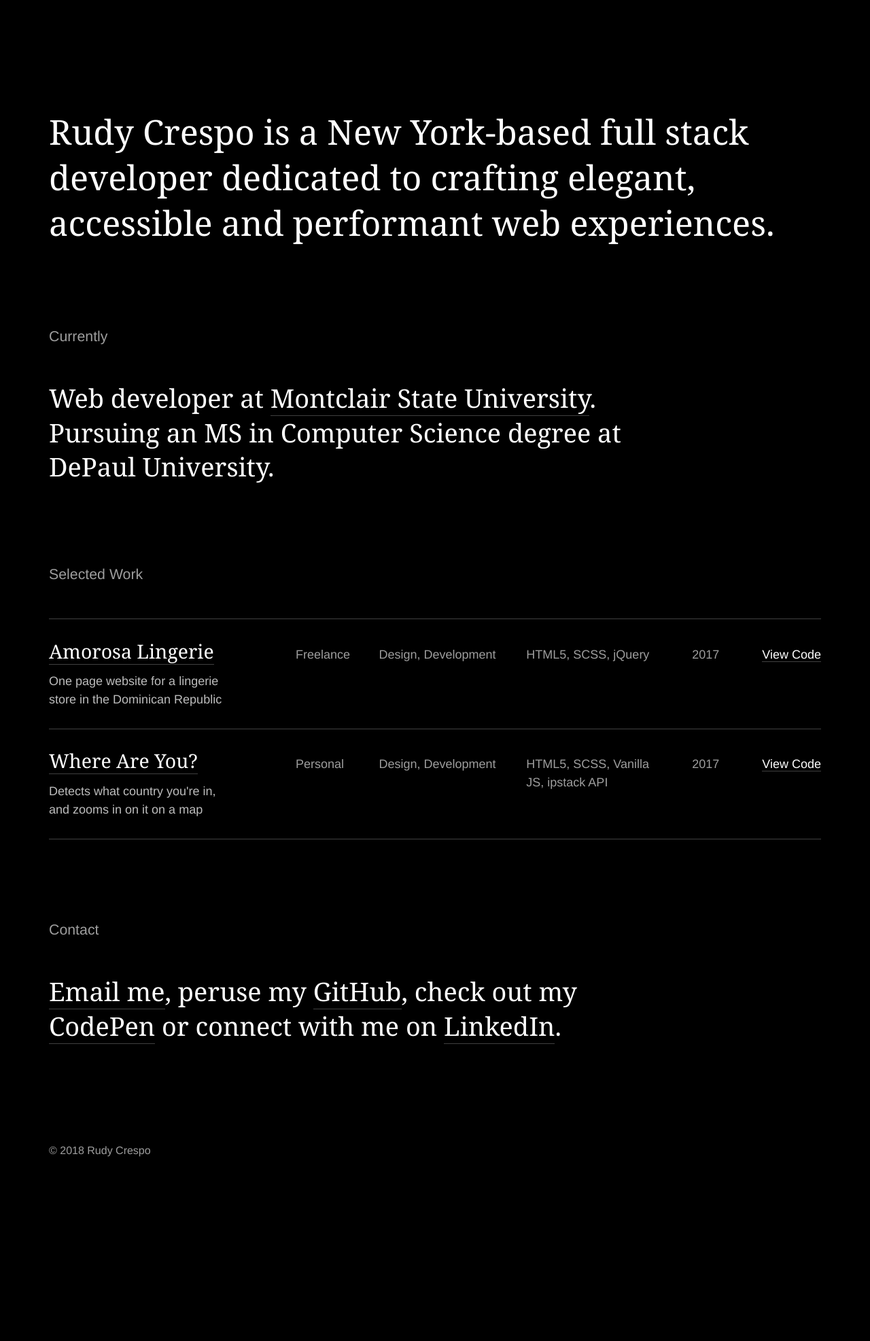
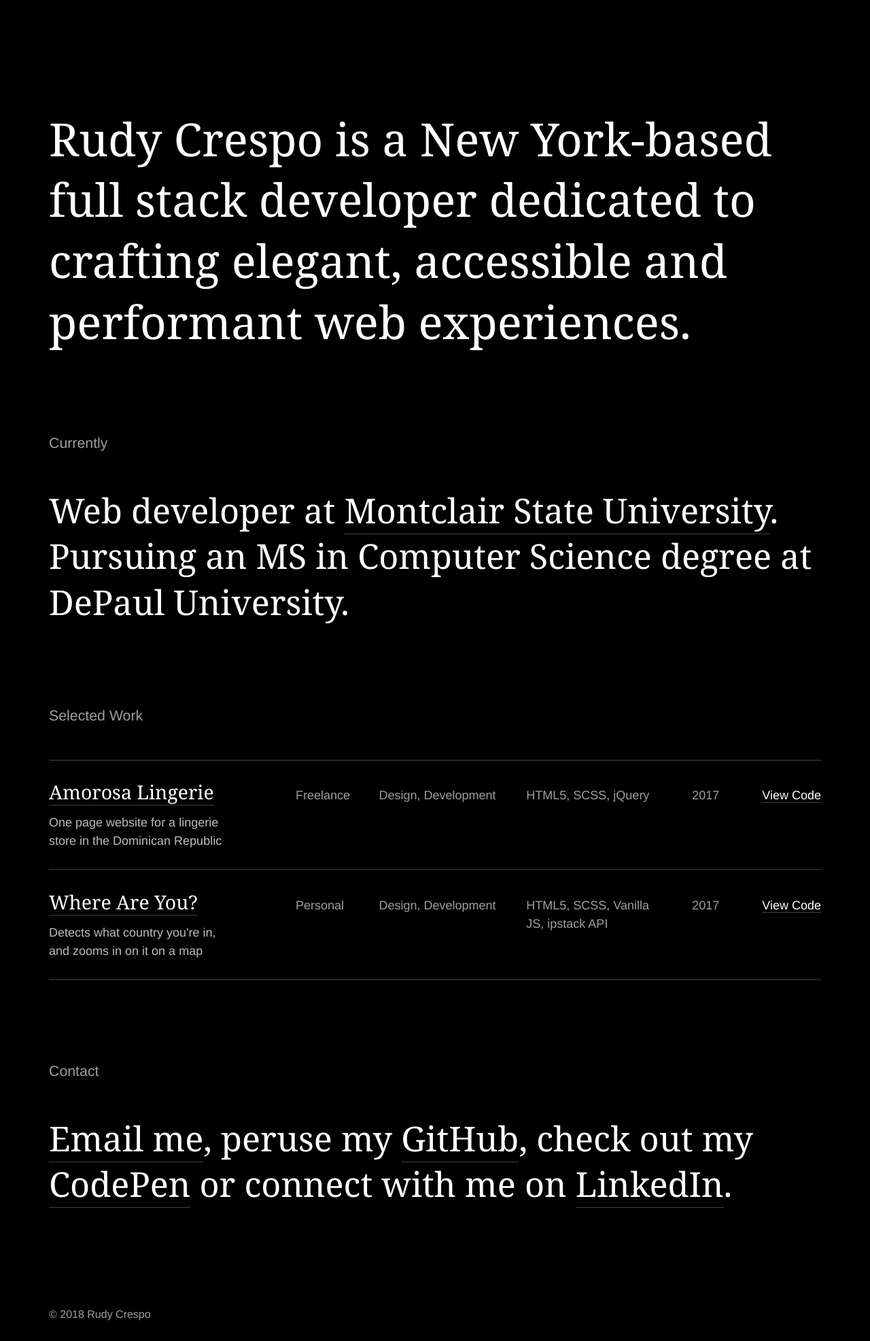
Before and after one commit to rcrespo9/portfolio-2018, a Jekyll site: the page built from index.md, in a window 1280 px wide. Shown: the whole page at 68% size. Built offline with Jekyll 4.4.1, drawn with Linux system fonts in a browser that asks for light colours; some web fonts are replaced; before the commit the page ends 1732 px from its top, so only the background shows below that.

Commit message:
larger serif text

```diff
--- a/_sass/components/_page-header.scss
+++ b/_sass/components/_page-header.scss
@@ -1,4 +1,4 @@
 .c-page-header__text {
-  font-size: modular-scale(4);
+  font-size: modular-scale(5);
   @include serif-text;
 }
--- a/_sass/components/_page-section.scss
+++ b/_sass/components/_page-section.scss
@@ -6,6 +6,5 @@
 }
 
 .c-page-section__blurb {
-  max-width: modular-scale(14);
-  font-size: modular-scale(3);
+  font-size: modular-scale(4);
 }
--- a/_sass/layouts/_layouts.scss
+++ b/_sass/layouts/_layouts.scss
@@ -7,11 +7,3 @@
 .l-page-section:not(:last-of-type) {
   margin-bottom: modular-scale(7);
 }
-
-.g-1 {
-  grid-column: span 1;
-}
-
-.g-2 {
-  grid-column: span 2;
-}
```
